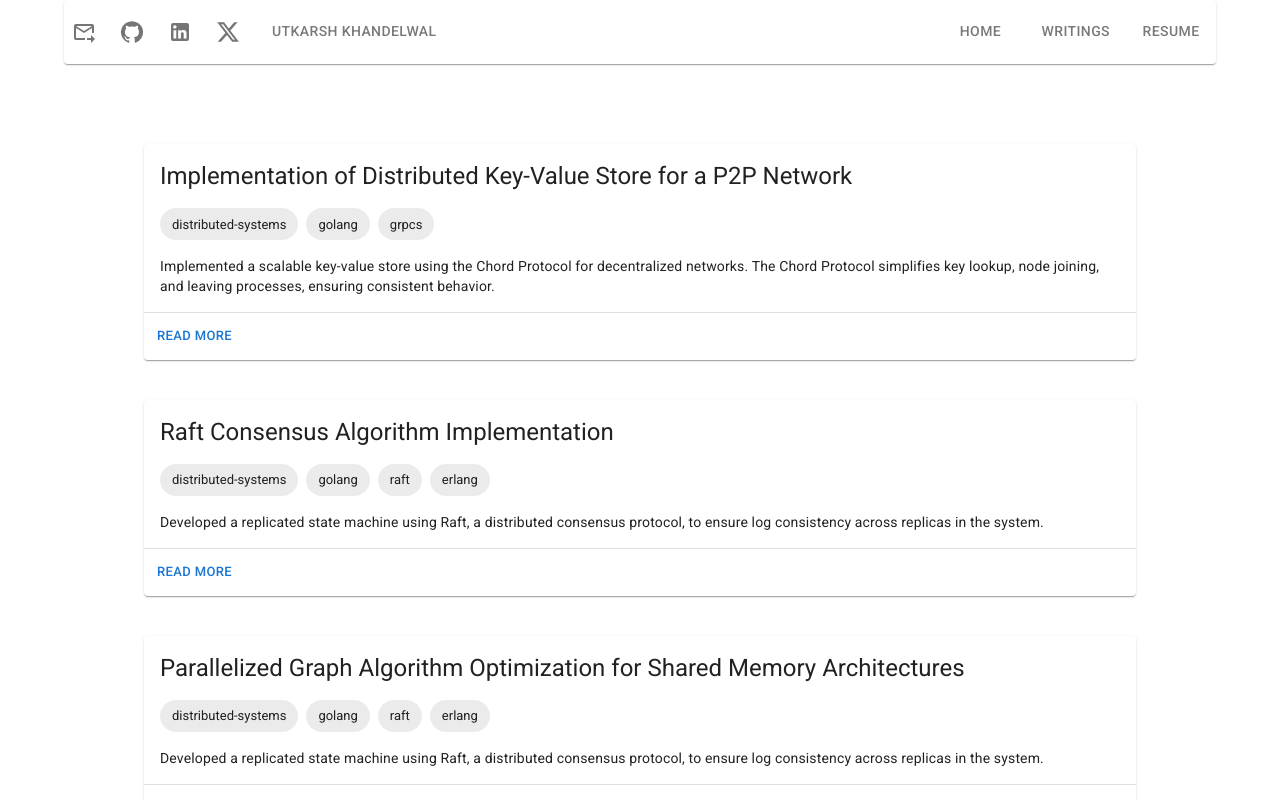
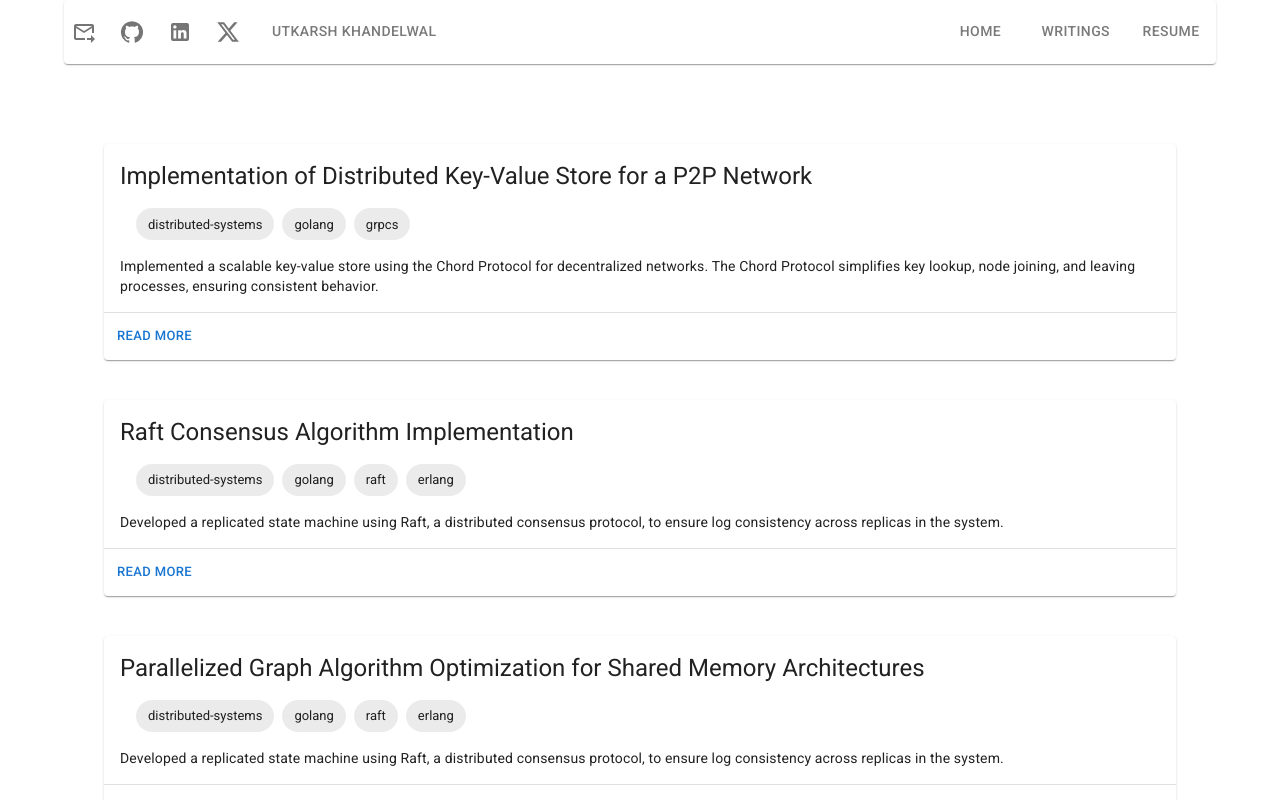
Before and after one commit to khandu-utkarsh/khandu-utkarsh.github.io, a Next.js app in the folder my-website/: page /writings in a window 1280 px wide. Shown: the top 800 px of the page. Built offline with nearby package versions, Linux system fonts and the light colour scheme.

Commit message:
CSS enahncements for keywords in writings card.

```diff
--- a/my-website/src/app/layout.tsx
+++ b/my-website/src/app/layout.tsx
@@ -16,7 +16,7 @@ export default function RootLayout({
       <body>
         <Container className="globalContainer" sx={{}}>
           <Header />
-            <Box className="content" sx={{paddingTop: 10, paddingBottom: 10, paddingLeft: 10, paddingRight: 10 , backgroundColor:""}}>
+            <Box className="content" sx={{paddingTop: 10, paddingBottom: 5, paddingLeft: 5, paddingRight: 5 , backgroundColor:""}}>
             {children}
             </Box>
           <Footer className="footer"/>
--- a/my-website/src/components/WritingsCard.tsx
+++ b/my-website/src/components/WritingsCard.tsx
@@ -27,7 +27,7 @@ export default function BasicCard({cardHeading, introContent, linkToArticle, key
 
 
     const KeywordChips = (
-        <Stack direction="row" spacing={1} sx={{ paddingTop: 2, paddingBottom: 2 }}>
+        <Stack direction="row" useFlexGap flexWrap="wrap" spacing={1} sx={{ paddingTop: 2, paddingBottom: 2, paddingLeft: 2, paddingRight: 2}}>
           {keywords?.map((keyword, index) => (
             <Chip key={index} label={keyword} />
           ))}
@@ -37,7 +37,7 @@ export default function BasicCard({cardHeading, introContent, linkToArticle, key
 
     return (
         <Box sx={{paddingBottom: 5}}>
-    <Card sx={{ minWidth: 275}}>
+            <Card sx={{}}>
             <CardContent>
                 <Typography variant="h5" component="div">
                     {cardHeading}
@@ -46,7 +46,6 @@ export default function BasicCard({cardHeading, introContent, linkToArticle, key
                 <Typography variant="body2">
                     {introContent}
                 </Typography>
-
             </CardContent>
         <Divider />
 
```
Lines whose indentation alone changed are shown as unchanged.
